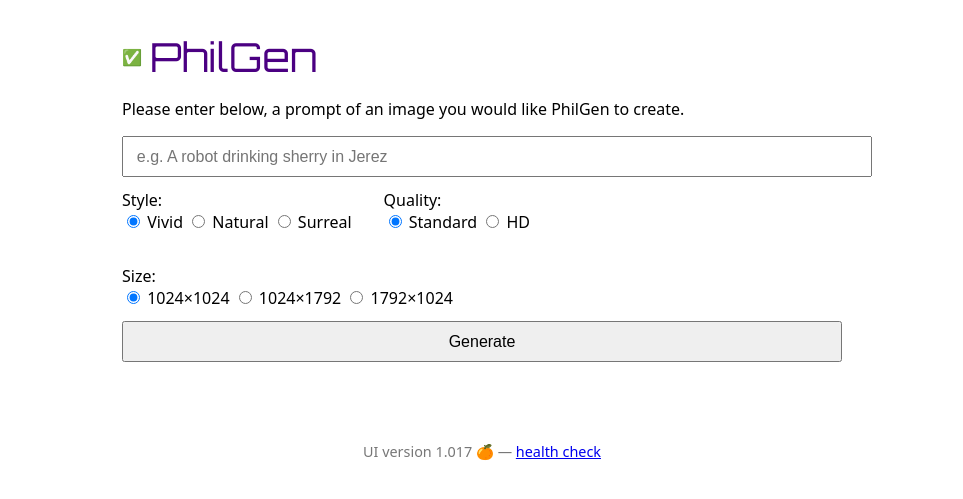
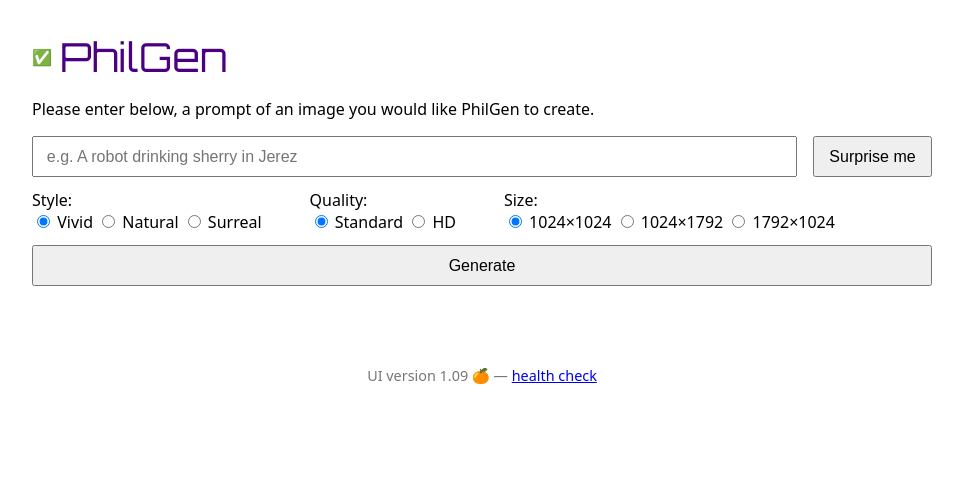
Before and after one commit to Philberto99/phil-dalle-client, a Flask app: page / in a window 1280 px wide. Shown: the top 499 px of the page, without its empty margins (158-1121 px from the left). Run offline with Flask 3, Linux system fonts and the light colour scheme.

Commit message:
version 1.09 🍒 — added 'Surprise me' button, inline layout for size/style/quality, widened UI

```diff
--- a/templates/index.html
+++ b/templates/index.html
@@ -6,21 +6,21 @@
   <meta name="viewport" content="width=device-width, initial-scale=1" />
   <link href="https://fonts.googleapis.com/css2?family=Orbitron&display=swap" rel="stylesheet">
   <style>
-    body { font-family: system-ui, sans-serif; max-width: 720px; margin: 2rem auto; padding: 0 1rem; }
+    body { font-family: system-ui, sans-serif; max-width: 900px; margin: 2rem auto; padding: 0 1rem; }
     header { display: flex; align-items: center; gap: .5rem; margin-bottom: 1rem; }
     .ok { color: #0a7a3f; font-weight: 600; }
     .title { font-family: 'Orbitron', sans-serif; font-size: 40px; color: #4B0082; }
     form { display: grid; gap: .75rem; margin-bottom: 1rem; }
-    input[type="text"] { padding: .6rem .8rem; font-size: 1rem; width: 100%; }
-    button { padding: .6rem .9rem; font-size: 1rem; cursor: pointer; }
+    .prompt-row { display: flex; gap: 1rem; align-items: center; }
+    input[type="text"] { padding: .6rem .8rem; font-size: 1rem; flex: 1; }
+    #surprise { padding: .6rem .9rem; font-size: 1rem; cursor: pointer; }
+    button[type="submit"] { padding: .6rem .9rem; font-size: 1rem; cursor: pointer; }
     .status { min-height: 1.25rem; color: #555; }
     img { max-width: 100%; border: 1px solid #ddd; border-radius: 6px; }
     .result { margin-top: 1rem; }
     .result-block { margin-bottom: 2rem; }
-    code { background: #f6f8fa; padding: .1rem .3rem; border-radius: 4px; }
     footer { margin-top: 3rem; font-size: .9rem; color: #777; text-align: center; }
-    pre { background: #f6f8fa; padding: 1rem; border-radius: 6px; overflow-x: auto; }
-    .radio-row { display: flex; gap: 2rem; flex-wrap: wrap; align-items: center; }
+    .radio-row { display: flex; gap: 3rem; flex-wrap: wrap; align-items: center; }
     .copy-btn { cursor: pointer; margin-left: 0.5rem; }
     .copy-btn:hover::after {
       content: " click here to copy url";
@@ -39,7 +39,10 @@
   <p>Please enter below, a prompt of an image you would like PhilGen to create.</p>
 
   <form id="form">
-    <input id="prompt" type="text" placeholder="e.g. A robot drinking sherry in Jerez" />
+    <div class="prompt-row">
+      <input id="prompt" type="text" placeholder="e.g. A robot drinking sherry in Jerez" />
+      <button type="button" id="surprise">Surprise me</button>
+    </div>
 
     <div class="radio-row">
       <div>
@@ -70,7 +73,7 @@
   <div class="result" id="result"></div>
 
   <footer>
-    UI version 1.018 🍇 — <a href="/health" target="_blank">health check</a>
+    UI version 1.09 🍒 — <a href="/health" target="_blank">health check</a>
   </footer>
 
   <script>
@@ -78,10 +81,24 @@
     const promptInput = document.getElementById('prompt');
     const statusEl = document.getElementById('status');
     const resultEl = document.getElementById('result');
+    const surpriseBtn = document.getElementById('surprise');
 
     const fruit = ['🍎','🍌','🍇','🍉','🍑','🍍','🥝','🍒','🍊'];
     const chosenFruit = fruit[Math.floor(Math.random() * fruit.length)];
-    document.querySelector('footer').innerHTML = `UI version 1.017 ${chosenFruit} — <a href="/health" target="_blank">health check</a>`;
+    document.querySelector('footer').innerHTML = `UI version 1.09 ${chosenFruit} — <a href="/health" target="_blank">health check</a>`;
+
+    const surprisePrompts = [
+      "A neon jellyfish floating through a city skyline",
+      "A vintage typewriter made of chocolate",
+      "A futuristic flamenco dancer with robotic arms",
+      "A cat made of clouds lounging on a rainbow",
+      "A surreal olive tree growing out of a vinyl record"
+    ];
+
+    surpriseBtn.addEventListener('click', () => {
+      const randomPrompt = surprisePrompts[Math.floor(Math.random() * surprisePrompts.length)];
+      promptInput.value = randomPrompt;
+    });
 
     function getSelectedValue(name) {
       const selected = document.querySelector(`input[name="${name}"]:checked`);
@@ -112,7 +129,7 @@
         const res = await fetch('/generate', {
           method: 'POST',
           headers: { 'Content-Type': 'application/json' },
-          body: JSON.stringify({ prompt, style, quality, size })  // ✅ Correct stringify
+          body: JSON.stringify({ prompt, style, quality, size })
         });
 
         const data = await res.json();
```
